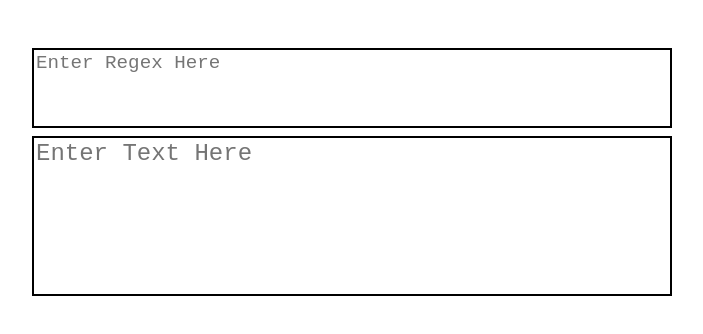
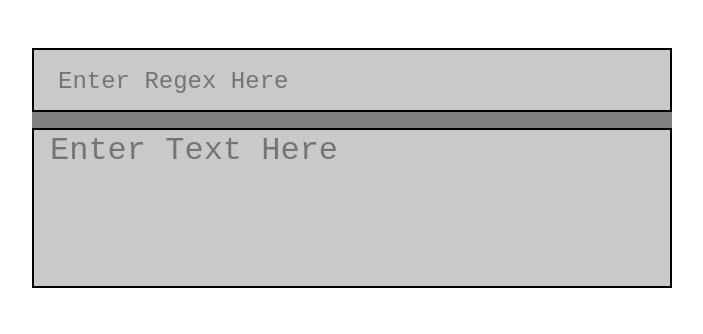
Before and after one commit to DevParkerCS/Regex-Online, a plain HTML site: page index.html in a window 1280 px wide. Shown: the whole page, without its empty margins (288-991 px from the left). Drawn offline with Linux system fonts and the light colour scheme.

Commit message:
few styiling changes

```diff
--- a/app.css
+++ b/app.css
@@ -16,8 +16,8 @@
     justify-content: center;
 
     /* Since we added margin 0 above where we set this things margin regex-text-wrapper now has a margin bottom of 3rem instead of 0 as css works from the top down to the bottom */
-    margin-bottom: .5rem;
     margin-top: 3rem;
+
 }
 
 .normal-text-wrapper {
@@ -28,13 +28,25 @@
 .regex-text {
     /* this just sets the width and the height of the current selected element.  80% is just 80% of the parent element which the parent in this case is just the wrapper since the regex-text is inside the wrapper regex-text-wrapper is the parent and regex-text is the child */
     width: 50%;
-    height: 5rem;
+    height: 4rem;
     /* textareas are normally resizable in the browser if you drag on the corners so this makes it a set height and width and can't be changed */
     resize: none;
     /* creates a border of 2px, a solid line (can also have dotted, dashed, etc.), and the color black */
     border: 2px solid black;
     /* Change size of font */
-    font-size: 1.2rem;
+    font-size: 1.5rem;
+    overflow: hidden;
+    line-height: 3.8rem;
+
+    /* padding is space on the inside of an object so if you want more space inside something add padding */
+    padding-left: 1.5rem;
+
+    background-color: rgba(128, 128, 128, 0.428);
+    box-shadow: 0px 0px black;
+    /* transition for the focus and hover below. .25s means 0.25 seconds of transition */
+    transition: ease-in-out box-shadow .25s;
+    /* removes outline when the text area was clicked */
+    outline: none;
 }
 
 .normal-text {
@@ -42,5 +54,25 @@
     height: 10rem;
     resize: none;
     border: 2px solid black;
-    font-size: 1.5rem;
+    font-size: 2rem;
+    padding-left: 1rem;
+    background-color: rgba(128, 128, 128, 0.428);
+    box-shadow: 0px 0px black;
+    transition: ease-in-out box-shadow .25s;
+    outline: none;
 }
+
+.break {
+    height: 1rem;
+    background-color: gray;
+    width: 50%;
+    margin-left: 25%;
+}
+
+/* this is when the text area is hovered or clicked on then add a nice box shadow that just makes it pop out a little more */
+.regex-text:hover,
+.normal-text:hover,
+.regex-text:focus,
+.normal-text:focus {
+    box-shadow: 0px 0px 5px black;
+}
--- a/index.html
+++ b/index.html
@@ -17,13 +17,16 @@
     Class: the class is used to later on refer to a specifc part inside the html.  Let's say I wanted to make the regex-text-wrapper in the middle of the screen.  I would refer to the class and say this piece be cenetered.
     for HTML we use the dash to seperate words in classes.
      -->
+    <div class="main-wrapper">
         <div class="regex-text-wrapper">
             <!-- textarea is just an object of html that automatically creates a simple box that people can type in.
         placeholder just adds placeholder text to the textarea before anything is typed -->
             <textarea class="regex-text" placeholder="Enter Regex Here"></textarea>
         </div>
+        <div class="break"></div>
         <div class="normal-text-wrapper">
             <textarea class="normal-text" placeholder="Enter Text Here"></textarea>
+        </div>
     </div>
 </body>
 
```
Lines whose indentation alone changed are shown as unchanged.
